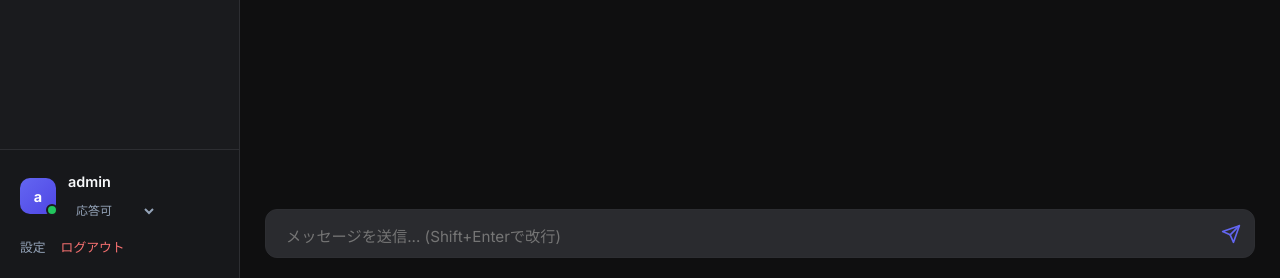
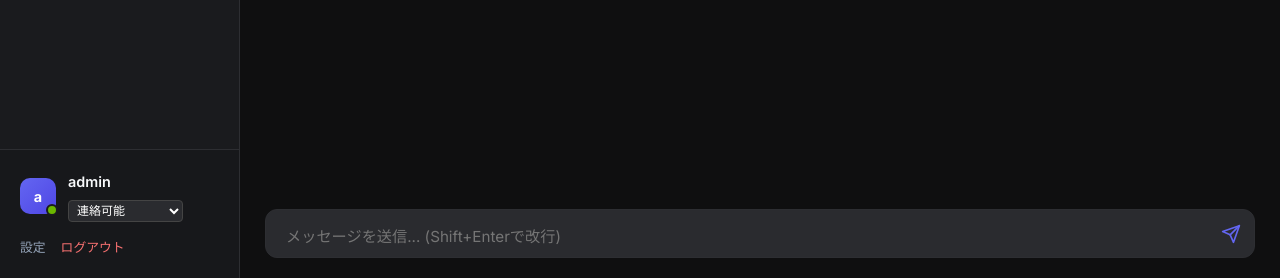
Before and after one commit to yyyg1114/SYCS, a PHP site: page /index.php in a window 1280 px wide. Shown: the part 522-800 px from the top of the page. Run offline with PHP 8.4, Linux system fonts and the light colour scheme; a user stored in the database is signed in; data comes from the database, SQL or seed files in the repository; data that the repository does not hold is empty; some libraries are stand-ins or nearby versions.

Commit message:
v1.0.64 status added

```diff
--- a/frontend/delete_account.php
+++ b/frontend/delete_account.php
@@ -230,7 +230,7 @@ if ($_SERVER['REQUEST_METHOD'] === 'POST') {
             <nav>
                 <?php if ($user): ?>
                     <span>ようこそ <?= htmlspecialchars($user) ?> さん</span>
-                    <a href="index.php">Dashboard</a>
+                    <a href="index.php">Home</a>
                     <a href="logout.php">Logout</a>
                 <?php else: ?>
                     <a href="login.php" class="no-style-link">Login</a>
--- a/frontend/index.php
+++ b/frontend/index.php
@@ -168,8 +168,10 @@ if ($res->num_rows === 0) {
 // Account Status Migration
 $res = $mysqli->query("SHOW COLUMNS FROM users LIKE 'status'");
 if ($res->num_rows === 0) {
-    $mysqli->query("ALTER TABLE users ADD COLUMN status ENUM('online', 'busy', 'away', 'offline') DEFAULT 'online' AFTER is_verified");
+    $mysqli->query("ALTER TABLE users ADD COLUMN status ENUM('online', 'busy', 'away', 'offline', 'not_allowed', 'step_out', 'going_away') DEFAULT 'online' AFTER is_verified");
 }
+// Always update column definition to ensure new enums are available
+$mysqli->query("ALTER TABLE users MODIFY COLUMN status ENUM('online', 'busy', 'away', 'offline', 'not_allowed', 'step_out', 'going_away') DEFAULT 'online'");
 $res = $mysqli->query("SHOW COLUMNS FROM users LIKE 'custom_status'");
 if ($res->num_rows === 0) {
     $mysqli->query("ALTER TABLE users ADD COLUMN custom_status VARCHAR(100) NULL AFTER status");
@@ -283,7 +285,7 @@ if (isset($_GET['api'])) {
         verify_csrf();
         $status = $_POST['status'] ?? 'online';
         $customStatus = $_POST['custom_status'] ?? null;
-        $allowed = ['online', 'busy', 'away', 'offline'];
+        $allowed = ['online', 'busy', 'away', 'offline', 'not_allowed', 'step_out', 'going_away'];
 
         if (in_array($status, $allowed)) {
             $stmt = $mysqli->prepare("UPDATE users SET status = ?, custom_status = ? WHERE id = ?");
@@ -961,10 +963,13 @@ if ($isLoggedIn) {
             border: 2px solid var(--sidebar-bg, #1e1e2e);
             background-color: #94a3b8; /* Default offline */
         }
-        .status-online { background-color: #22c55e; }
-        .status-busy { background-color: #ef4444; }
-        .status-away { background-color: #eab308; }
-        .status-offline { background-color: #94a3b8; }
+        .status-online { background-color: #6BB700; }
+        .status-busy { background-color: #C50F1F; }
+        .status-away { background-color: #FCD116; }
+        .status-offline { background-color: #747f8d; }
+        .status-not_allowed { background-color: #C50F1F; }
+        .status-step_out { background-color: #FCD116; }
+        .status-going_away { background-color: #e100ffff; }
 
         /* Status Dropdown */
         .status-select-container {
@@ -1203,11 +1208,14 @@ if ($isLoggedIn) {
                         <div class="user-info">
                             <span class="user-name"><?= htmlspecialchars($currentUser) ?></span>
                             <div class="status-select-container">
-                                <select class="status-select" onchange="updateMyStatus(this.value)">
-                                    <option value="online" <?= $currentUserStatus === 'online' ? 'selected' : '' ?>>応答可</option>
+                                <select id="sidebar-status-input" class="modal-input" style="padding: 2px 4px; font-size: 0.75rem; width: auto; background-color: #2a2b2f; border: 1px solid #444; color: #fff;" onchange="updateMyStatus(this.value)">
+                                    <option value="online" <?= $currentUserStatus === 'online' ? 'selected' : '' ?>>連絡可能</option>
                                     <option value="busy" <?= $currentUserStatus === 'busy' ? 'selected' : '' ?>>取り込み中</option>
-                                    <option value="away" <?= $currentUserStatus === 'away' ? 'selected' : '' ?>>離席中</option>
-                                    <option value="offline" <?= $currentUserStatus === 'offline' ? 'selected' : '' ?>>オフライン</option>
+                                    <option value="not_allowed" <?= $currentUserStatus === 'not_allowed' ? 'selected' : '' ?>>応答不可</option>
+                                    <option value="step_out" <?= $currentUserStatus === 'step_out' ? 'selected' : '' ?>>一時退席中</option>
+                                    <option value="away" <?= $currentUserStatus === 'away' ? 'selected' : '' ?>>退席中</option>
+                                    <option value="offline" <?= $currentUserStatus === 'offline' ? 'selected' : '' ?>>オフライン表示</option>
+                                    <option value="going_away" <?= $currentUserStatus === 'going_away' ? 'selected' : '' ?>>外出中</option>
                                 </select>
                             </div>
                         </div>
@@ -1470,11 +1478,14 @@ if ($isLoggedIn) {
 
                             <div class="modal-form-group">
                                 <label class="modal-label">ステータス</label>
-                                <select id="edit-status-input" class="modal-input" onchange="updatePreviewStatus(this.value)">
-                                    <option value="online" <?= $currentUserStatus === 'online' ? 'selected' : '' ?>>応答可</option>
+                                <select id="modal-status-input" class="modal-input" onchange="updatePreviewStatus(this.value)">
+                                    <option value="online" <?= $currentUserStatus === 'online' ? 'selected' : '' ?>>連絡可能</option>
                                     <option value="busy" <?= $currentUserStatus === 'busy' ? 'selected' : '' ?>>取り込み中</option>
-                                    <option value="away" <?= $currentUserStatus === 'away' ? 'selected' : '' ?>>離席中</option>
-                                    <option value="offline" <?= $currentUserStatus === 'offline' ? 'selected' : '' ?>>オフライン</option>
+                                    <option value="not_allowed" <?= $currentUserStatus === 'not_allowed' ? 'selected' : '' ?>>応答不可</option>
+                                    <option value="step_out" <?= $currentUserStatus === 'step_out' ? 'selected' : '' ?>>一時退席中</option>
+                                    <option value="away" <?= $currentUserStatus === 'away' ? 'selected' : '' ?>>退席中</option>
+                                    <option value="offline" <?= $currentUserStatus === 'offline' ? 'selected' : '' ?>>オフライン表示</option>
+                                    <option value="going_away" <?= $currentUserStatus === 'going_away' ? 'selected' : '' ?>>外出中</option>
                                 </select>
                             </div>
 
@@ -1566,13 +1577,24 @@ if ($isLoggedIn) {
                 return container;
             }
 
+
+
             async function updateMyStatus(status) {
                 const body = new FormData();
                 body.append('status', status);
                 const res = await api('update_status', 'POST', body);
                 if (res.success) {
+                    // Update Indicator
                     const indicator = document.getElementById('global-status-indicator');
-                    indicator.className = `status-indicator status-${status}`;
+                    if (indicator) indicator.className = `status-indicator status-${status}`;
+
+                    // Sync Inputs
+                    const sidebarInput = document.getElementById('sidebar-status-input');
+                    const modalInput = document.getElementById('modal-status-input');
+                    if (sidebarInput) {
+                        sidebarInput.value = status;
+                    }
+                    if (modalInput) modalInput.value = status;
                 }
             }
 
@@ -1735,7 +1757,7 @@ if ($isLoggedIn) {
             async function saveProfile() {
                 const bio = document.getElementById('edit-bio-input').value;
                 const banner = document.getElementById('edit-banner-input').value;
-                const status = document.getElementById('edit-status-input').value;
+                const status = document.getElementById('modal-status-input').value;
                 const avatarFile = document.getElementById('edit-avatar-input').files[0];
 
                 const body = new FormData();
@@ -2312,6 +2334,8 @@ if ($isLoggedIn) {
                 });
             }
 
+
+
             function showBlockedModal() {
                 document.getElementById('blocked-users-modal').showModal();
                 loadBlockedUsers();
```
